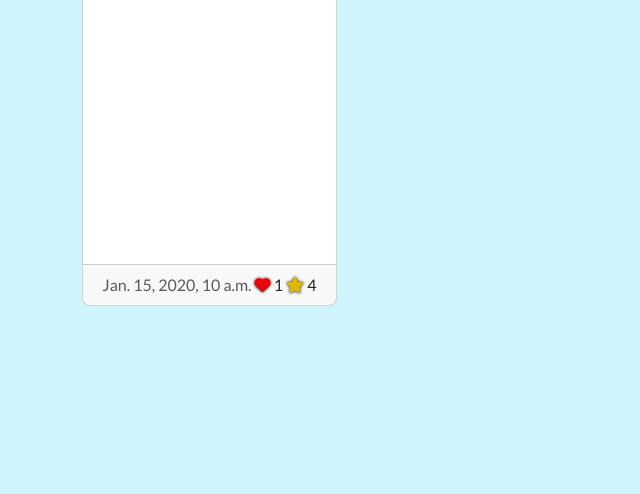
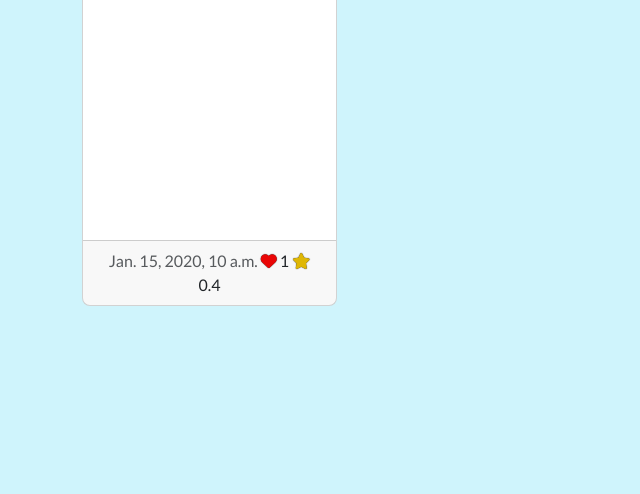
Before and after one commit to ObiOne84/django-chefs-helper, a Django app: page /recipe_images/ in a window 1280 px wide. Shown: the part 383-877 px from the top of the page, without its empty margins (0-640 px from the left). Run offline with Django 3.2, Linux system fonts and the light colour scheme; tables that the repository leaves empty hold one stand-in row (values such as "Sample post"); some libraries are stand-ins or nearby versions.

Commit message:
Update the code for calculations of average rating

```diff
--- a/recipes/models.py
+++ b/recipes/models.py
@@ -12,8 +12,7 @@ class RecipeIngredient(models.Model):
     name = models.CharField(max_length=300)
     quantity=models.DecimalField(max_digits=6, decimal_places=2)
     unit = models.CharField(max_length=50)
-    recipe = models.ForeignKey('Recipe', on_delete=models.CASCADE)  # Change related_name
-
+    recipe = models.ForeignKey('Recipe', on_delete=models.CASCADE)
 
     def __str__(self):
         return f"{self.quantity} {self.unit} {self.name}"
@@ -33,7 +32,7 @@ class Recipe(models.Model):
     prep_time = models.IntegerField(blank=True, null=True)
     cook_time = models.IntegerField(blank=True, null=True)
     servings = models.IntegerField(default=1)
-    rating = models.IntegerField(
+    rating = models.FloatField(
         validators=[
             MinValueValidator(1, message="Rating must be at least 1."),
             MaxValueValidator(5, message="Rating must be at most 5."),
@@ -43,7 +42,7 @@ class Recipe(models.Model):
     total_ratings = models.IntegerField(default=0)
     status = models.IntegerField(choices=STATUS, default=0)
     rated_users = models.ManyToManyField(User, related_name="rated_recipes", blank=True)
-    average_rating = models.FloatField(default=0)
+    sum_of_rating = models.FloatField(default=0)
 
     class Meta:
         ordering = ['-title']
@@ -57,32 +56,18 @@ class Recipe(models.Model):
     def number_of_reviews(self):
         return self.reviews.count()
 
-    def rate_recipe(self, user, rating):
+    def rate_recipe(self, user, user_rating):
         if user not in self.rated_users.all():
-            # ensuring the rating is between 1 and 5
-            rating = max(1, min(5, rating))
-            # Update the rating and total_ratings
-            # self.rating = round((self.rating * self.total_ratings + rating) / (self.total_ratings + 1), 1)
+
+            user_rating = max(1, min(5, user_rating))
+            self.sum_of_rating += user_rating
             self.total_ratings += 1
-            # Add user to rated_users
             self.rated_users.add(user)
-            # save the changes
+
             self.save()
 
-    def average_rating(self):
-        return self.rated_users.aggregate(Avg('rating'))['rating__avg'] or 0
-
-    def get_adjusted_ingredients(self, desired_servings):
-        adjusted_ingredients = []
-        for ingredient in self.ingredients.all():
-            adjusted_quantity = (ingredient.quantity / self.servings) * desired_servings
-            adjusted_ingredients.append({
-                'name': ingredient.name,
-                'quantity': adjusted_quantity,
-                'unit': ingredient.unit,
-            })
-        return adjusted_ingredients
-
+    def calculate_average_rating(self):
+        return self.sum_of_rating / self.total_ratings
 
     # Source: https://studygyaan.com/django/how-to-create-a-unique-slug-in-django
     def save(self, *args, **kwargs):
--- a/recipes/views.py
+++ b/recipes/views.py
@@ -116,7 +116,7 @@ class RecipeDetails(LoginRequiredMixin, View):
 
         if recipe_form.is_valid():
             rating_value = recipe_form.cleaned_data.get('rating')
-            recipe.rate_recipe(request.user.id, rating_value)
+            recipe.rate_recipe(request.user, rating_value)
             rating = recipe_form.save(commit=False)
             rating.recipe = recipe
             rating.save()
--- a/static/css/style.css
+++ b/static/css/style.css
@@ -162,20 +162,23 @@ form.signup ul {
 }
 
 /* Rating stars style */
+.empty-stars,
 .star-rating i:hover,
 .star-rating i.active,
 .full-stars,
-.half-stars {
+.fa-star-half-stroke {
     color: #dfb705;
     transition: all 3s ease-in-out;
     opacity: 1;
 
 }
 
+.empty-stars,
+.like-heart,
 .full-stars,
-.half-stars {
-    color: #dfb705;
-    text-shadow: 0 0 3px #000;
+.fa-star-half-stroke {
+    /* color: #dfb705; */
+    text-shadow: 0 0 1px #000;
 }
 
 #id_body {
@@ -203,9 +206,9 @@ form.signup ul {
     background: transparent;
 }
 
-.like-heart {
+/* .like-heart {
     text-shadow: 0 0 3px #000;
-}
+} */
 
 .fa-heart {
     color: rgb(233, 6, 6);
--- a/templates/recipes.html
+++ b/templates/recipes.html
@@ -99,7 +99,15 @@
                                     <span class="d-inline">
                                         <i class="fa-solid fa-heart like-heart"></i>
                                         {{ recipe.number_of_likes }}
-                                        <i class="fa-solid fa-star full-stars"></i> {{ recipe.rating }}
+                                        <i class="fa-solid fa-star full-stars"></i>
+                                        {% if recipe.total_ratings > 0 %}
+                                            {{ recipe.calculate_average_rating|floatformat:1 }}
+                                        {% else %}
+                                            0
+                                        {% endif %}
+                                        <!-- <p>Total ratings:{{ recipe.total_ratings }}</p>
+                                        <P>average_rating: {{ recipe.average_rating }}</P> -->
+
                                     </span>
                                 </div>
                             </div>
```
Also changed, not shown: templates/recipe_detail.html (+10 -3 lines), recipes/migrations/0019_alter_recipe_rating.py (added), recipes/migrations/0020_recipe_average_rating.py (added), recipes/migrations/0021_recipe_sum_of_rating.py (added), recipes/migrations/0022_remove_recipe_average_rating.py (added).
